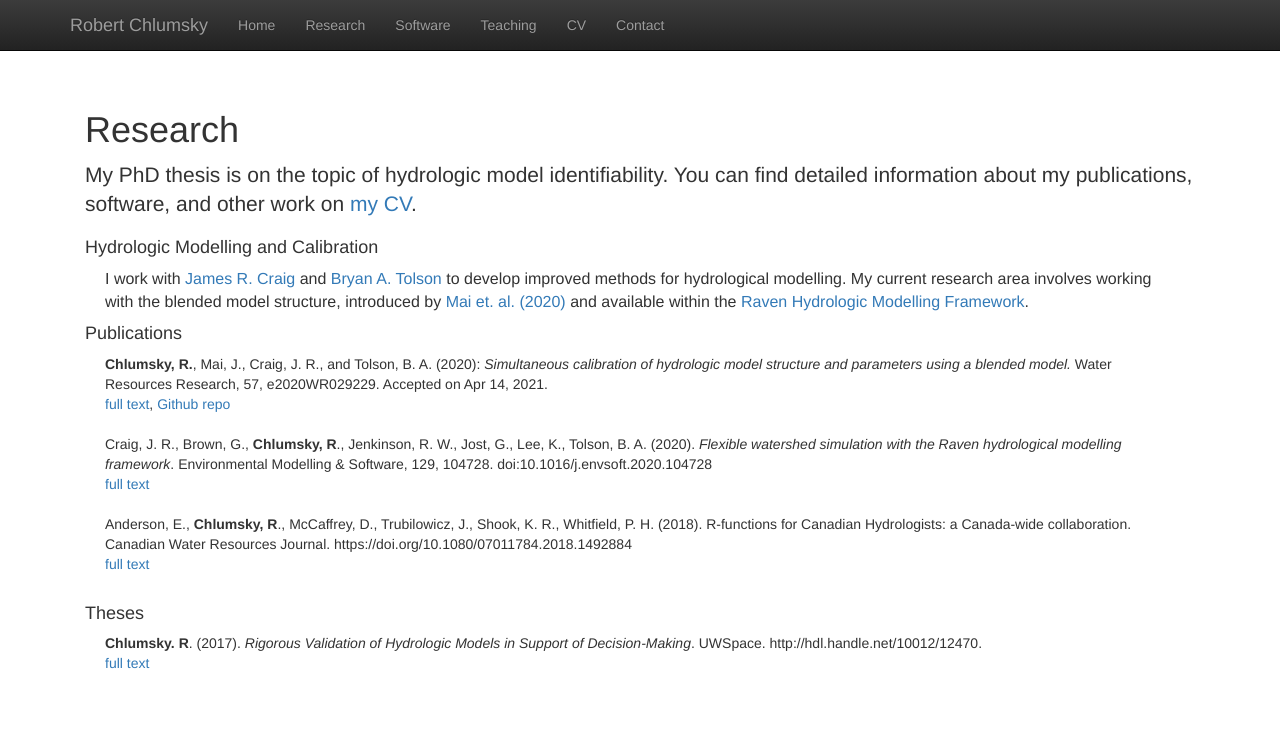
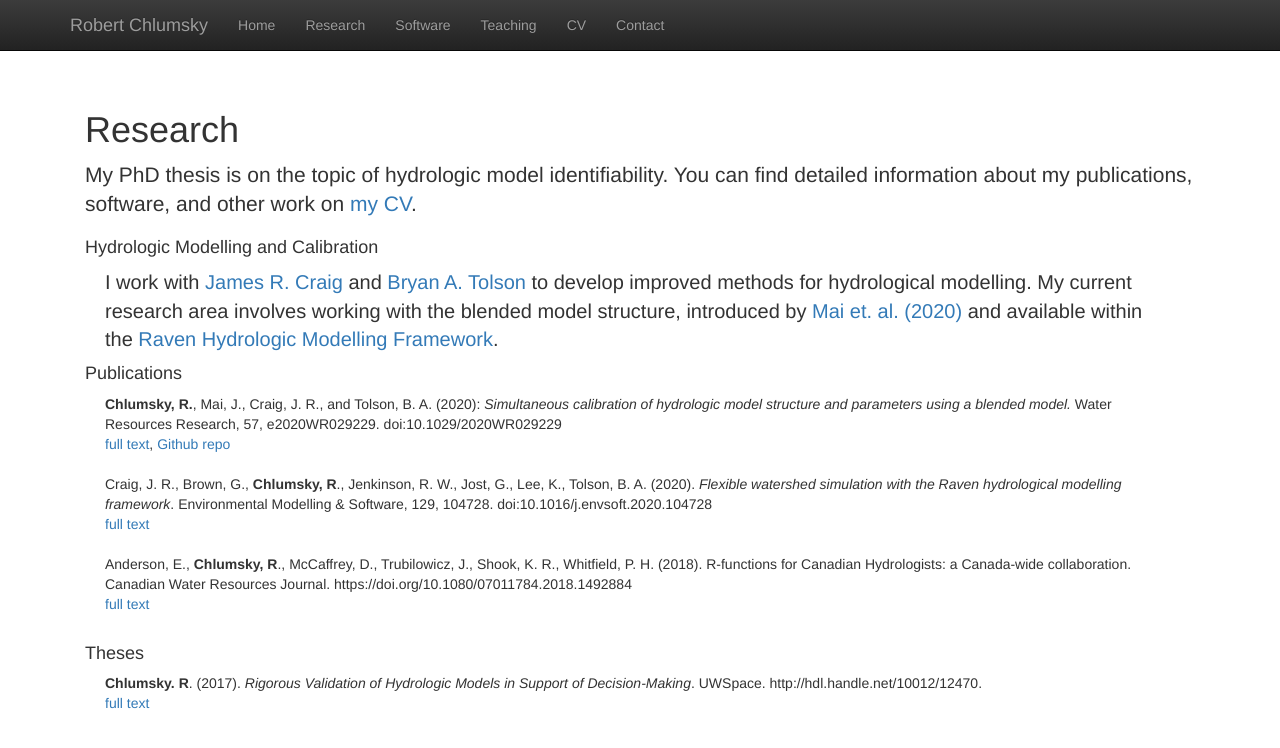
Before and after one commit to rchlumsk/rchlumsk.github.io, a Jekyll site: the page built from research.html, in a window 1280 px wide. Shown: the top 748 px of the page. Built offline with Jekyll 4.4.1, drawn with Linux system fonts in a browser that asks for light colours; nearby versions of some CDN libraries; library files that are not in the unit come from our copies.

Commit message:
minor update to research page

```diff
--- a/research.html
+++ b/research.html
@@ -9,7 +9,7 @@ title:  'Research'
   My PhD thesis is on the topic of hydrologic model identifiability. You can find detailed information about my publications, software, and other work on <a class="active" href="cv.html">my CV</a>.
 </p>
 <h4>Hydrologic Modelling and Calibration</h4>
-<p class="content" style="padding:0px;margin:0px 20px 0px;font-size:16px;">
+<p class="content" style="padding:0px;margin:0px 20px 0px;font-size:20px;">
   I work with <a href = "http://www.civil.uwaterloo.ca/jrcraig/">James R. Craig</a> and
     <a href = "https://uwaterloo.ca/scholar/btolson/home">Bryan A. Tolson</a> to develop improved methods for hydrological modelling. My current research area involves working with the blended model structure, introduced by <a href = "https://hess.copernicus.org/articles/24/5835/2020/">Mai et. al. (2020)</a> and available within the <a href = "http://raven.uwaterloo.ca/">Raven Hydrologic Modelling Framework</a>.
 </p>
@@ -18,7 +18,7 @@ title:  'Research'
 <p class="content" style="padding:0px;margin:0px 20px 0px;">
 <b>Chlumsky, R.</b>, Mai, J., Craig, J. R., and Tolson, B. A. (2020):
 <i>Simultaneous calibration of hydrologic model structure and parameters using a blended model.</i>
-Water Resources Research, 57, e2020WR029229. Accepted on Apr 14, 2021.</p>
+Water Resources Research, 57, e2020WR029229. doi:10.1029/2020WR029229 </p>
 <p class="content" style="padding:0px;margin:0px 20px 0px;">
 <a href = "https://agupubs.onlinelibrary.wiley.com/doi/10.1029/2020WR029229">full text</a>, <a href = "https://github.com/rchlumsk/BMSC">Github repo</a>
 </p>
```
